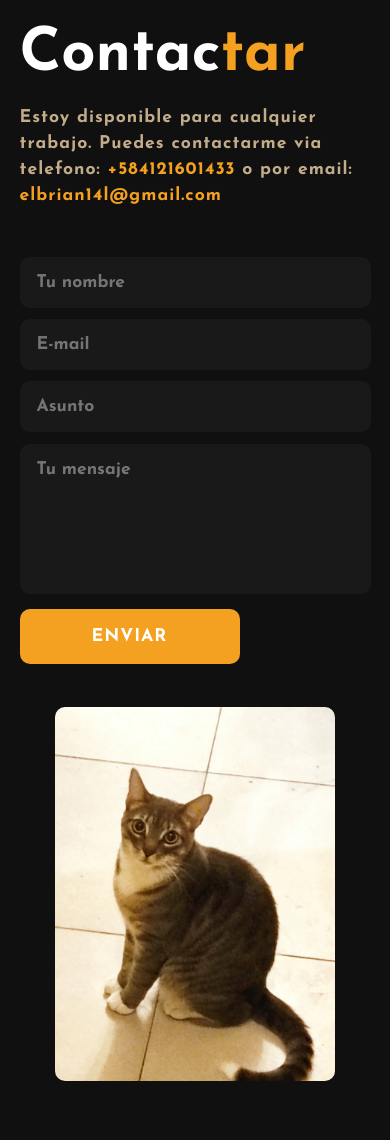
After one commit to elbriant/elbriant.github.io, a PHP site: page /contactme.html in a window 390 px wide. The commit adds this page. Run offline with PHP 8.4, Linux system fonts and the light colour scheme.

Commit message:
page v1.1
i think its functional now
- added mobile resposive
- added contact us page

```diff
--- /dev/null
+++ b/contactme.css
@@ -0,0 +1,126 @@
+* {
+    padding: 0;
+    margin: 0;
+    box-sizing: border-box;
+    font-family: 'Josefin Sans', sans-serif;
+}
+
+section {
+    padding: 40px 15%;
+}
+
+.contact {
+    background: #101010;
+    height: 100%;
+    width: 100%;
+    min-height: 100vh;
+    display: grid;
+    grid-template-columns: repeat(2,2fr);
+    align-items: center;
+    gap: 6rem;
+}
+
+.contact-img img {
+    max-width: 95%;
+    width: 720px;
+    height: auto;
+    border-radius: 10px;
+}
+
+.contact-form h1 {
+    font-size: 75px;
+    color: #fff;
+    margin-bottom: 20px;
+}
+
+span {
+    color: #f4a020;
+}
+
+.contact-form p {
+    color: #ffe0b2bf;
+    letter-spacing: 1px;
+    line-height: 26px;
+    font-size: 1.1rem;
+    margin-bottom: 3.8rem;
+}
+
+.contact-form form {
+    position: relative;
+}
+
+.contact-form form input, form textarea {
+    width: 100%;
+    padding: 17px;
+    border: none;
+    outline: none;
+    background-color: #191919;
+    color: #fff;
+    font-size: 1.1rem;
+    margin-bottom: 0.7rem;
+    border-radius: 10px;
+}
+
+.contact-form textarea {
+    resize: none;
+    height: 150px;
+}
+
+.contact-form form .btn {
+    display: inline-block;
+    background-color: #f4a020;
+    font-size: 1.1rem;
+    letter-spacing: 1px;
+    text-transform: uppercase;
+    font-weight: 600;
+    border: 2px solid transparent;
+    border-radius: 10px;
+    width: 220px;
+    transition: ease .20s;
+    cursor: pointer;
+}
+
+.contact-form form .btn:hover {
+    border: 2px solid #f4a020;
+    background: transparent;
+    transform: scale(1.1);
+}
+
+@media only screen and (max-width: 1570px){
+    section {
+        padding: 10px 3%;
+        transition: .2s;
+    }
+    .contact-img img {
+        width: 80%;
+    }
+}
+
+@media only screen and (max-width: 1090px){
+    .contact {
+        gap: 2rem;
+        transition: .3s;
+    }
+}
+
+@media only screen and (max-width: 1000px) {
+    .contact {
+        grid-template-columns: 1fr;
+    }
+    .contact-img {
+        max-width: 100%;
+        width: 100%;
+        height: auto;
+        text-align: center;
+        margin-bottom: 30px;
+    }
+    .contact-form h1 {
+        font-size: 60px;
+    }
+    .contact-form p {
+        margin-bottom: 3rem;
+    }
+    section {
+        padding: 25px 5%;
+    }
+}
--- /dev/null
+++ b/contactme.html
@@ -0,0 +1,41 @@
+<!DOCTYPE html>
+<html lang="es">
+<head>
+    <meta charset="UTF-8">
+    <meta http-equiv="X-UA-Compatible" content="IE=edge">
+    <meta name="viewport" content="width=device-width, initial-scale=1.0">
+    <title>Contactar - elbriantdev</title>
+    <link rel="stylesheet" href="contactme.css">
+    <link rel="icon" href="favicon.ico">
+    <link rel="preconnect" href="https://fonts.googleapis.com">
+    <link rel="preconnect" href="https://fonts.gstatic.com" crossorigin>
+    <link href="https://fonts.googleapis.com/css2?family=Josefin+Sans:wght@700&display=swap" rel="stylesheet">
+
+    <script type="text/javascript" src="https://cdn.jsdelivr.net/npm/@emailjs/browser@3/dist/email.min.js"></script>
+    <script type="text/javascript">
+    (function(){
+        emailjs.init("dSTATfjWsdpNP2VM7");
+    })();
+    </script>
+    <script src="contactme.js"></script>
+</head>
+<body>
+    <section class="contact">
+        <div class="contact-form">
+            <h1>Contac<span>tar</span></h1>
+            <p>Estoy disponible para cualquier trabajo. Puedes contactarme via telefono: <span>+584121601433</span> o por email: <span>elbrian14l@gmail.com</span></p>
+            <form action="" onsubmit="sendEmail(); return false">
+                <input type="" placeholder="Tu nombre" id="name" required>
+                <input type="email" name="email" id="email" placeholder="E-mail" required>
+                <input type="" id="subject" placeholder="Asunto" reauired>
+                <textarea name="" id="bodytext" cols="30" rows="10" placeholder="Tu mensaje" required></textarea>
+                <input type="submit" value="Enviar" class="btn">
+            </form>
+        </div>
+
+     <div class="contact-img">
+        <img src="./resources/me.jpg" alt="my cat">
+     </div>
+    </section>
+</body>
+</html>
--- /dev/null
+++ b/contactme.js
@@ -0,0 +1,21 @@
+function sendEmail(){
+  var params = {
+    name: document.getElementById("name").value,
+    email: document.getElementById("email").value,
+    subject: document.getElementById("subject").value,
+    bodytext: document.getElementById("bodytext").value,
+  };
+
+  const serviceID = "service_ghcm1bk";
+  const templateID = "template_06t7ras";
+
+  emailjs.send(serviceID, templateID, params)
+  .then((res) => {
+    document.getElementById("name").value = "";
+    document.getElementById("email").value = "";
+    document.getElementById("bodytext").value = "";
+    console.log(res);
+    alert("El mensaje se ha enviando exitosamente");
+  })
+  .catch((err) => console.log(err));
+}
```
Also changed, not shown: index.html (+11 -7 lines), style.css (+101 -8 lines), favicon.ico (added).
